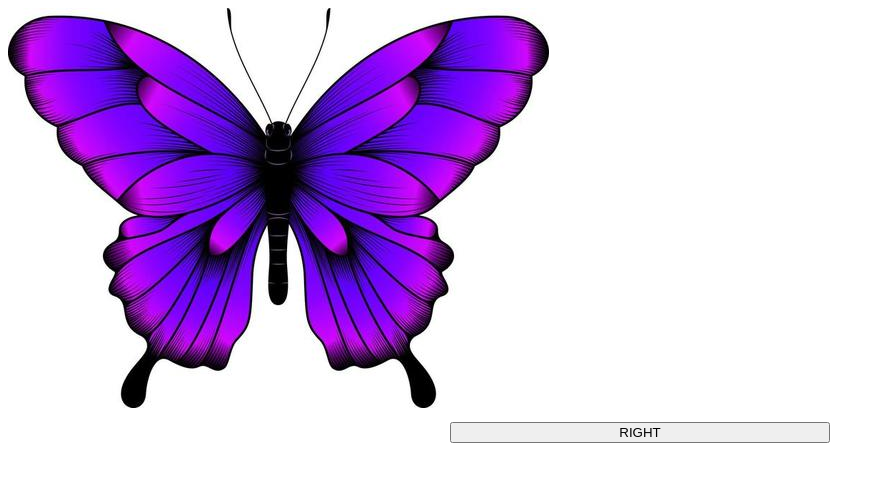
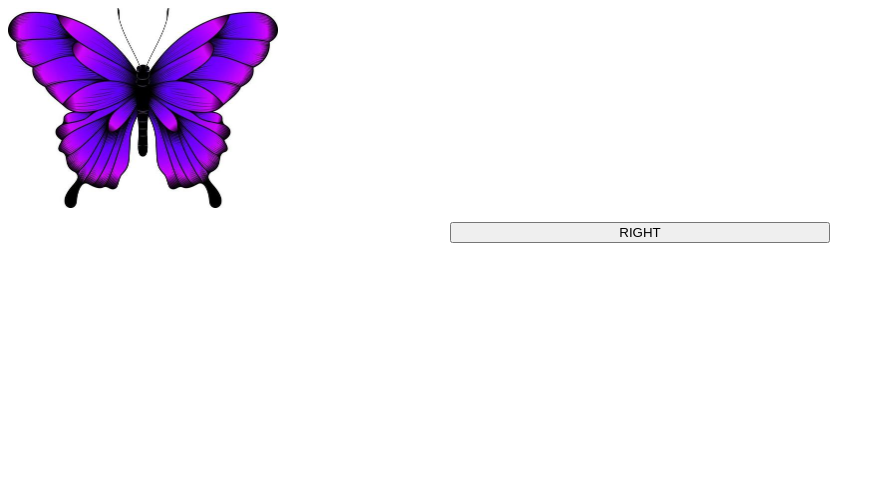
Before and after one commit to shrikarswaroop/css-exercise, a plain HTML site: page float.html in a window 1280 px wide. Shown: the whole page, without its empty margins (0-885 px from the left). Drawn offline with Linux system fonts and the light colour scheme.

Commit message:
Update float.html

```diff
--- a/float.html
+++ b/float.html
@@ -6,6 +6,7 @@
         #float-button {
             width: 30%;
             margin-left: 35%;
+            margin-right: 35%;
             margin-top: 10px;
         }
     </style>
@@ -29,8 +30,8 @@
 </head>
 
 <body>
-    <div id="float-container">
-        <img src="./image.jpg" id="float-img" />
+    <div id="float-container" style="width: 100%;">
+        <img src="./image.jpg" id="float-img" style="width: 270px;"/>
     </div>
     <div>
         <button id="float-button">RIGHT</button>
```
